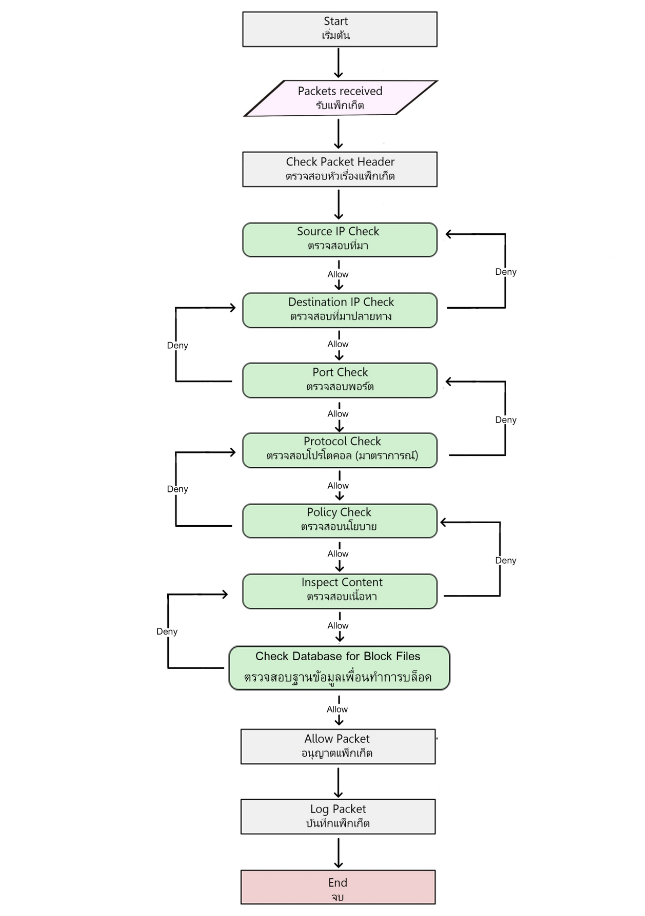
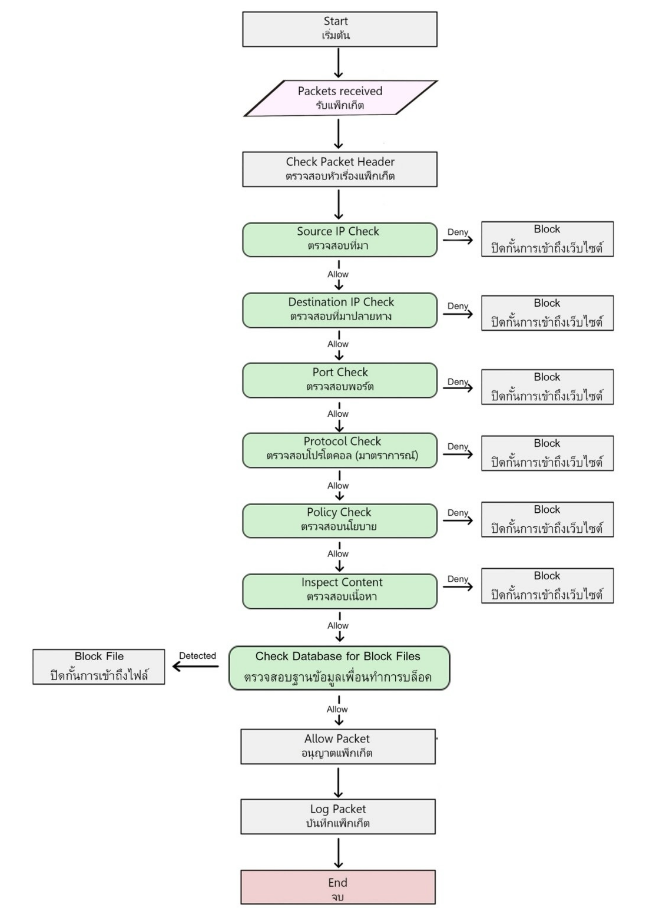
Before and after one commit to KasidechGlinpoglub/firewall-flowchartUP, a plain HTML site: page index.html in a window 1280 px wide. Shown: the whole page, without its empty margins (302-947 px from the left). Drawn offline with Linux system fonts and the light colour scheme.

Commit message:
Update index.html

```diff
--- a/index.html
+++ b/index.html
@@ -13,6 +13,6 @@
     </style>
 </head>
 <body>
-    <img src="images/Firewall flowchartUP.jpg" height="900" width="auto" alt="Firewall Flow Chart">
+    <img src="images/IMG_0796.jpeg" height="900" width="auto" alt="Firewall Flow Chart">
 </body>
 </html>
```
